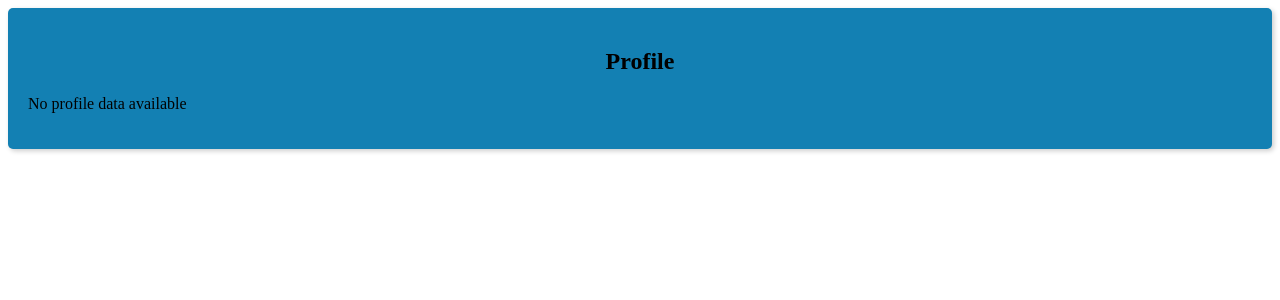
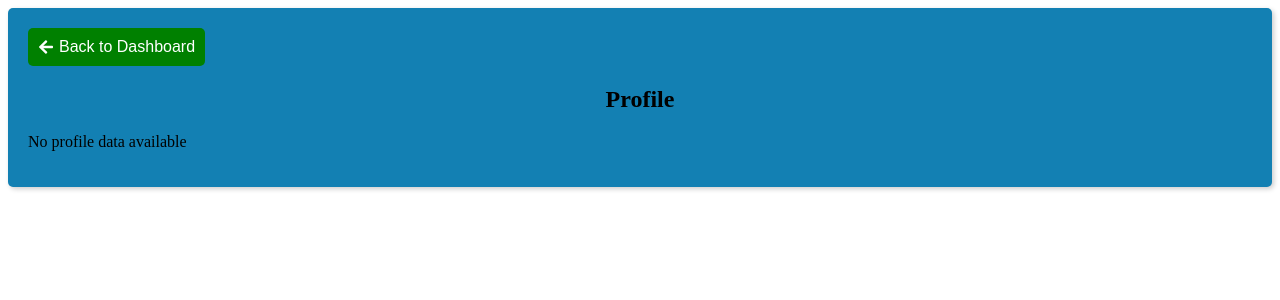
Before and after one commit to Faith-chepkemboi/WEB_APPLICATION, a React (Create React App) app in the folder frontend/: page /profile in a window 1280 px wide. Shown: the top 300 px of the page. Built offline with nearby package versions, Linux system fonts and the light colour scheme; no server answers; sample sign-in values are in the browser's storage.

Commit message:
back button

```diff
--- a/frontend/package.json
+++ b/frontend/package.json
@@ -17,6 +17,7 @@
     "crypto-browserify": "^3.12.0",
     "jsonwebtoken": "^9.0.2",
     "jwt-decode": "^4.0.0",
+    "react-icons": "^5.2.1",
     "react-scripts": "5.0.1",
     "web-vitals": "^2.1.4"
   },
--- a/frontend/src/components/ChangePasswordForm.js
+++ b/frontend/src/components/ChangePasswordForm.js
@@ -1,6 +1,8 @@
 import React, { useState } from 'react';
 import axios from 'axios';
 import { TextField, Button, Snackbar } from '@mui/material';
+import { FaArrowLeft } from 'react-icons/fa'; // Importing back arrow icon from react-icons
+import { useHistory } from 'react-router-dom';
 
 const ChangePasswordForm = ({ onSuccess }) => {
     const [passwordData, setPasswordData] = useState({
@@ -11,6 +13,8 @@ const ChangePasswordForm = ({ onSuccess }) => {
     const [snackbarOpen, setSnackbarOpen] = useState(false);
     const [snackbarMessage, setSnackbarMessage] = useState('');
     const [snackbarSeverity, setSnackbarSeverity] = useState('success');
+
+    const history = useHistory();
 
     const handleChange = (e) => {
         setPasswordData({ ...passwordData, [e.target.name]: e.target.value });
@@ -38,8 +42,10 @@ const ChangePasswordForm = ({ onSuccess }) => {
             console.log('Password changed successfully:', response.data);
             setSnackbarSeverity('success');
             setSnackbarMessage('Password changed successfully!');
+
             setSnackbarOpen(true);
             onSuccess(); // Call the onSuccess callback provided by parent component
+            history.push('/dashboard');
         } catch (error) {
             console.error('Error changing password:', error.response.data.detail);
             if (error.response.status === 400 && error.response.data.detail === 'Current password is incorrect.') {
@@ -53,7 +59,23 @@ const ChangePasswordForm = ({ onSuccess }) => {
         }
     };
 
+    const handleBackClick = () => {
+        history.push('/dashboard');
+    };
+
     return (
+        <div>
+            <Button
+                onClick={handleBackClick}
+                variant="contained"
+                style={{
+                    backgroundColor: 'green',
+                    color: 'white',
+                    marginBottom: '20px'
+                }}
+            >
+                <FaArrowLeft style={{ marginRight: '5px' }} /> Back to Dashboard
+            </Button>
             <form onSubmit={handleSubmit}>
                 <TextField
                     type="password"
@@ -96,6 +118,7 @@ const ChangePasswordForm = ({ onSuccess }) => {
                     severity={snackbarSeverity}
                 />
             </form>
+        </div>
     );
 };
 
--- a/frontend/src/components/Profile.js
+++ b/frontend/src/components/Profile.js
@@ -1,12 +1,13 @@
-// Profile.js
-
 import React, { useState, useEffect } from 'react';
 import axios from 'axios';
+import { useHistory } from 'react-router-dom';
+import { FaArrowLeft } from 'react-icons/fa'; // Importing back arrow icon from react-icons
 import '../style.css'; // Import CSS file for styling
 
 const Profile = () => {
     const [userProfile, setUserProfile] = useState(null);
     const [loading, setLoading] = useState(true);
+    const history = useHistory();
 
     useEffect(() => {
         const fetchUserProfile = async () => {
@@ -31,8 +32,15 @@ const Profile = () => {
         return <div>Loading...</div>;
     }
 
+    const handleBackClick = () => {
+        history.push('/dashboard'); // Navigate back to the dashboard
+    };
+
     return (
         <div className="profile-container">
+            <button onClick={handleBackClick} className="back-button">
+                <FaArrowLeft /> Back to Dashboard
+            </button>
             <h2>Profile</h2>
             {userProfile ? (
                 <div className="profile-details">
--- a/frontend/src/components/UpdateProfile.js
+++ b/frontend/src/components/UpdateProfile.js
@@ -3,6 +3,7 @@ import axios from 'axios';
 import { styled } from '@mui/material/styles';
 import { Button, TextField, Typography } from '@mui/material';
 import { useHistory } from 'react-router-dom';
+import { FaArrowLeft } from 'react-icons/fa'; // Importing back arrow icon from react-icons
 
 const FormContainer = styled('div')({
   backgroundColor: '#fff',
@@ -27,6 +28,17 @@ const StyledTextField = styled(TextField)({
 const SubmitButton = styled(Button)({
   backgroundColor: '#3cc5ca', // Light blue color
   color: '#fff',
+  '&:hover': {
+    backgroundColor: '#1ea6ab', // Darker shade of blue on hover
+  },
+});
+
+const BackButton = styled(Button)({
+  display: 'flex',
+  alignItems: 'center',
+  backgroundColor: 'green', // Light blue color
+  color: '#fff',
+  marginBottom: '20px',
   '&:hover': {
     backgroundColor: '#1ea6ab', // Darker shade of blue on hover
   },
@@ -64,8 +76,15 @@ const UpdateProfile = () => {
     }
   };
 
+  const handleBackClick = () => {
+    history.push('/dashboard');
+  };
+
   return (
     <FormContainer>
+      <BackButton onClick={handleBackClick}>
+        <FaArrowLeft style={{ marginRight: '5px' }} /> Back to Dashboard
+      </BackButton>
       <FormTitle>Update Profile</FormTitle>
       <form onSubmit={handleSubmit}>
         <StyledTextField
--- /dev/null
+++ b/frontend/src/context/AuthContext.js
@@ -0,0 +1,15 @@
+// src/context/AuthContext.js
+
+import React, { createContext, useState } from 'react';
+
+export const AuthContext = createContext();
+
+export const AuthProvider = ({ children }) => {
+    const [isAuthenticated, setIsAuthenticated] = useState(false);
+
+    return (
+        <AuthContext.Provider value={{ isAuthenticated, setIsAuthenticated }}>
+            {children}
+        </AuthContext.Provider>
+    );
+};
--- a/frontend/src/style.css
+++ b/frontend/src/style.css
@@ -412,3 +412,19 @@
   color: #721c24;
   border-radius: 4px;
 }
+.back-button {
+  display: flex;
+  align-items: center;
+  background-color:green;
+  color: white;
+  border: none;
+  padding: 10px;
+  margin-bottom: 20px;
+  cursor: pointer;
+  font-size: 16px;
+  border-radius: 5px;
+}
+
+.back-button svg {
+  margin-right: 5px;
+}
```
Also changed, not shown: 1 other file (tests, documents, lock files or other folders). Lines whose indentation alone changed are shown as unchanged.
